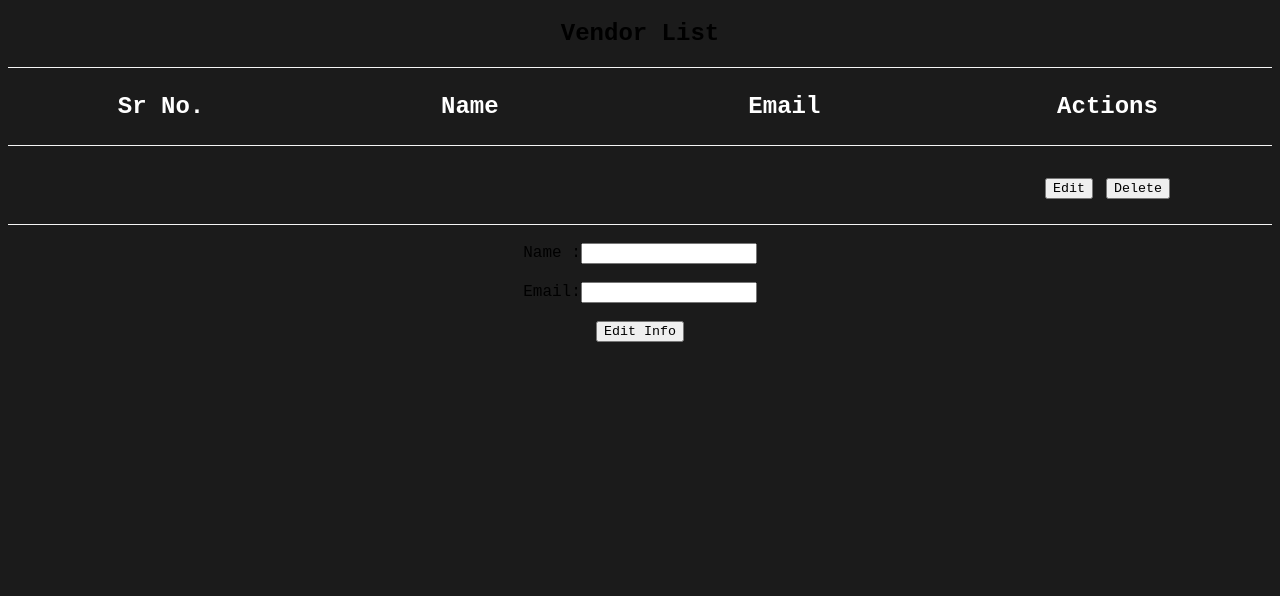
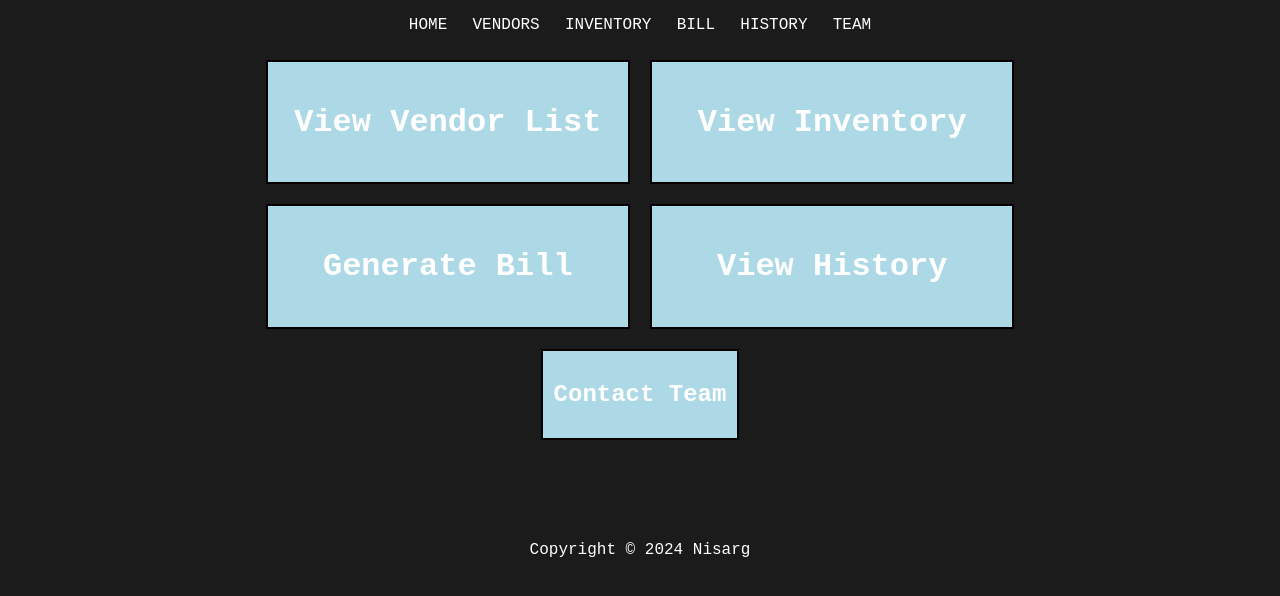
Before and after one commit to Nisarg2061/KGNS_Final, a React (Vite) app in the folder frontend/: page / in a window 1280 px wide. Shown: the top 596 px of the page. Built offline with nearby package versions, Linux system fonts and the light colour scheme; no server answers.

Commit message:
Test commit

```diff
--- a/frontend/src/App.css
+++ b/frontend/src/App.css
@@ -162,3 +162,7 @@ border: 1px solid white;
 .button:hover {
   background-color: #555;
 }
+
+.footer-p{
+  color: white;
+}
--- a/frontend/src/App.jsx
+++ b/frontend/src/App.jsx
@@ -1,4 +1,9 @@
-import { useEffect, useState } from 'react'
+import { useEffect, useState } from 'react';
+import { BrowserRouter, Routes, Route} from 'react-router-dom';
+import Home from './pages/home';
+import team from './pages/team';
+import vendor from './pages/vendors';
+import add_vendor from './pages/add_vendor';
 import './App.css'
 import VendorList from './vendorlist'
 import VendorForm from './vendorform'
@@ -18,10 +23,15 @@ function App() {
     console.log(data.vendor)
   }
 
-  return <>
-    <VendorList vendor={vendor}/>
-    <VendorForm/>
-  </>
+  return (
+    <div>
+      <BrowserRouter>
+        <Routes>
+          <Route index element={<Home />} />
+        </Routes>
+      </BrowserRouter>
+    </div>
+  )
 }
 
 export default App
--- /dev/null
+++ b/frontend/src/components/footer.jsx
@@ -0,0 +1,9 @@
+export default function Footer() {
+
+    return(
+    <div>
+        <p className="footer_p">Copyright ©  2024 Nisarg</p>
+    </div>
+    )
+
+}
--- /dev/null
+++ b/frontend/src/components/header.jsx
@@ -0,0 +1,26 @@
+export default function Header() {
+    return(
+        <div className="index_bar">
+            <p>
+                <a href="/" className="index_nav">
+                home
+                </a>
+                <a href="/vendors" className="index_nav">
+                Vendors
+                </a>
+                <a href="/inventory" className="index_nav">
+                Inventory
+                </a>
+                <a href="/bill" className="index_nav">
+                Bill
+                </a>
+                <a href="/history" className="index_nav">
+                History
+                </a>
+                <a href="/contact" className="index_nav">
+                Team
+                </a>
+            </p>
+        </div>
+    )
+}
--- a/frontend/src/index.css
+++ b/frontend/src/index.css
@@ -163,6 +163,7 @@ border: 1px solid white;
   background-color: #555;
 }
 
-button{
-  margin: 0% 2%;
+
+.footer_p{
+  color: white;
 }
--- /dev/null
+++ b/frontend/src/pages/add_vendor.jsx
@@ -0,0 +1,11 @@
+import Header from "../components/header";
+import Footer from "../components/footer";
+
+export default function add_vendor() {
+    return (
+        <>
+            <Header/>
+            <Footer/>
+        </>
+    )
+}
--- /dev/null
+++ b/frontend/src/pages/home.jsx
@@ -0,0 +1,44 @@
+import Header from "../components/header";
+import Footer from "../components/footer";
+
+export default function Home(){
+    return (
+        <>
+            <Header/>
+            <main>
+        <div>
+            <div>
+                <a href="/vendors" class="index_a">
+                    <div class="index_div">
+                        <h1>View Vendor List</h1>
+                    </div>
+                </a>
+                <a href="#" class="index_a">
+                    <div class="index_div">
+                        <h1>View Inventory</h1>
+                    </div>
+                </a>
+            </div>
+            <div>
+                <a href="#" class="index_a">
+                    <div class="index_div">
+                        <h1>Generate Bill</h1>
+                    </div>
+                </a>
+                <a href="#" class="index_a">
+                    <div class="index_div">
+                        <h1>View History</h1>
+                    </div>
+                </a>
+            </div>
+            <a href="/contact" class="index_a">
+                <div class="index_div_conc">
+                    <h2>Contact Team</h2>
+                </div>
+            </a>
+        </div>
+    </main>
+            <Footer/>
+        </>
+    )
+}
--- /dev/null
+++ b/frontend/src/pages/team.jsx
@@ -0,0 +1,11 @@
+import Header from "../components/header";
+import Footer from "../components/footer";
+
+export default function team() {
+    return (
+        <>
+            <Header/>
+            <Footer/>
+        </>
+    )
+}
--- /dev/null
+++ b/frontend/src/pages/vendors.jsx
@@ -0,0 +1,11 @@
+import Header from "../components/header";
+import Footer from "../components/footer";
+
+export default function vendor() {
+    return (
+        <>
+            <Header/>
+            <Footer/>
+        </>
+    )
+}
```
